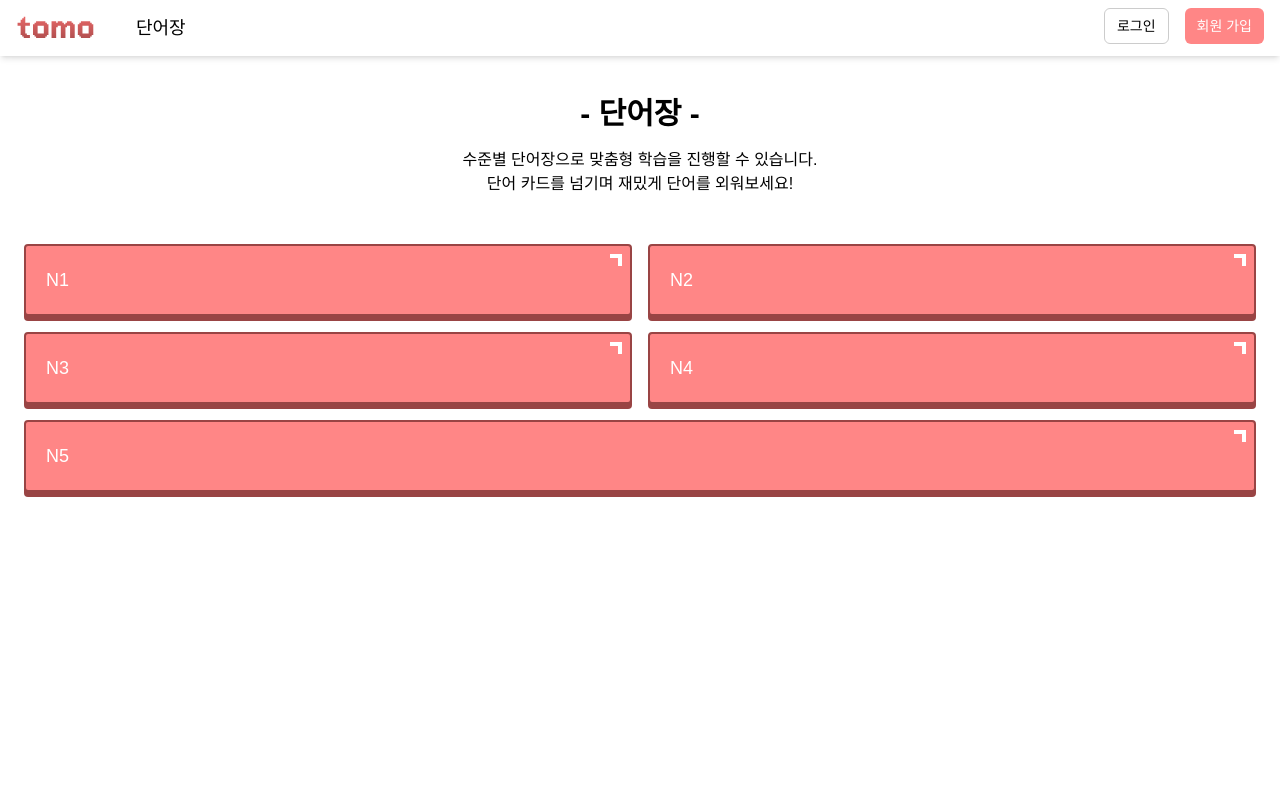
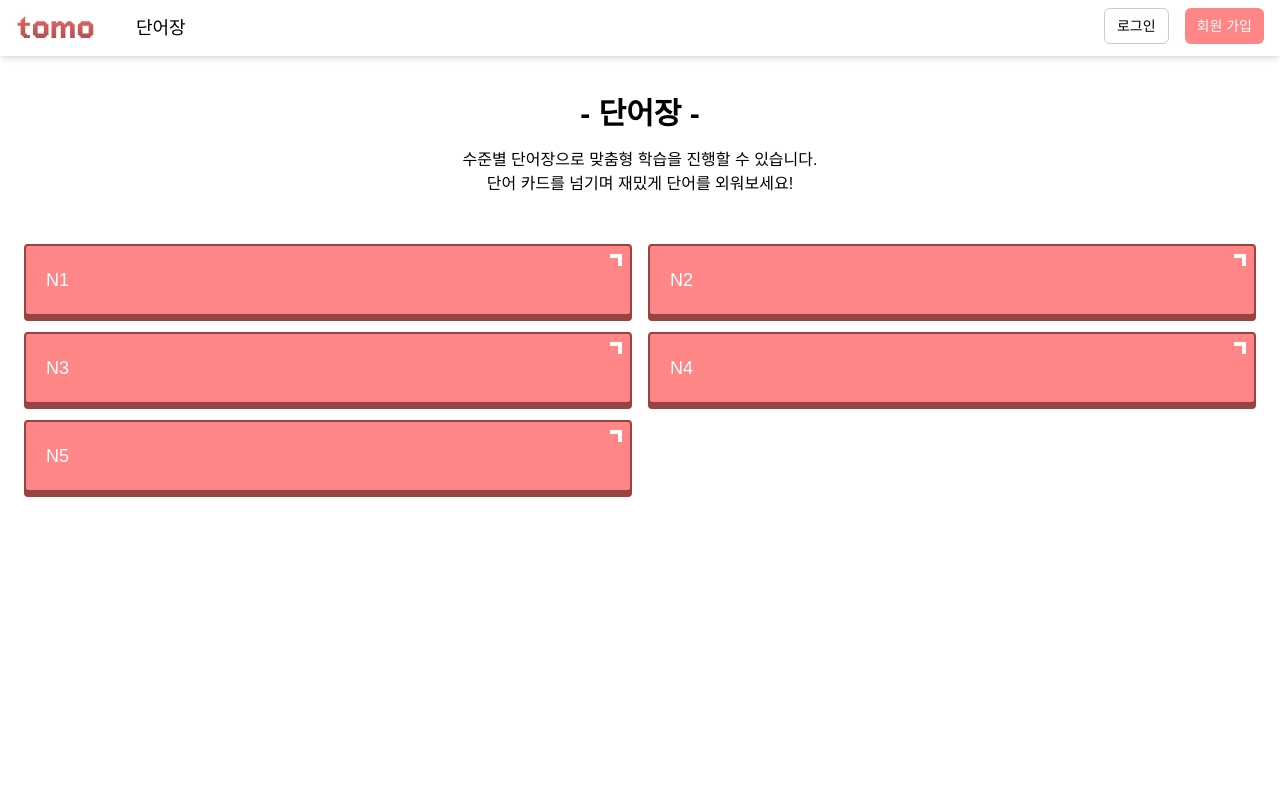
Before and after one commit to juriikim/tomo, a Next.js app: page /words in a window 1280 px wide. Shown: the top 800 px of the page. Built offline with nearby package versions, Linux system fonts and the light colour scheme; a web font is replaced by a local one.

Commit message:
Feat: 단어 레벨 별 페이지 추가 - 링크 추가

```diff
--- /dev/null
+++ b/src/app/words/[level]/page.tsx
@@ -0,0 +1,11 @@
+type WordsByLevelPageProps = {
+  params: Promise<{ level: string }>
+}
+
+export default async function WordsByLevelPage({
+  params,
+}: WordsByLevelPageProps) {
+  const level = (await params).level
+  console.log(level)
+  return <div></div>
+}
--- a/src/app/words/page.tsx
+++ b/src/app/words/page.tsx
@@ -1,8 +1,9 @@
 import PageLayout from '@/components/layout/pageLayout'
 import TypographyH2 from '@/components/layout/typographyH2'
+import { levels } from '@/constants/words'
+import Link from 'next/link'
 
 export default function WordsPage() {
-  const wordsBooks = ['N1', 'N2', 'N3', 'N4', 'N5']
   return (
     <PageLayout>
       <TypographyH2>- 단어장 -</TypographyH2>
@@ -13,12 +14,14 @@ export default function WordsPage() {
         단어 카드를 넘기며 재밌게 단어를 외워보세요!
       </p>
       <ul className="my-10 grid grid-rows-3 sm:grid-cols-2">
-        {wordsBooks.map((book, index) => (
-          <li
-            key={index}
-            className={`relative m-2 cursor-pointer rounded border-2 border-muted-foreground bg-primary-foreground p-4 text-lg text-primary shadow-drop shadow-muted-foreground transition-all before:absolute before:right-2 before:top-2 before:h-3 before:w-3 before:bg-white after:absolute after:right-3 after:top-3 after:h-3 after:w-3 after:bg-primary-foreground hover:translate-y-2 hover:shadow-none sm:p-5 ${index === 4 && 'sm:col-start-1 sm:col-end-3'}`}
-          >
-            {book}
+        {levels.map((level, index) => (
+          <li key={index}>
+            <Link
+              className={`relative m-2 block cursor-pointer rounded border-2 border-muted-foreground bg-primary-foreground p-4 text-lg text-primary shadow-drop shadow-muted-foreground transition-all before:absolute before:right-2 before:top-2 before:h-3 before:w-3 before:bg-white after:absolute after:right-3 after:top-3 after:h-3 after:w-3 after:bg-primary-foreground hover:translate-y-2 hover:shadow-none sm:p-5 ${index === 4 && 'sm:col-start-1 sm:col-end-3'}`}
+              href={`/words/${level}`}
+            >
+              {level}
+            </Link>
           </li>
         ))}
       </ul>
--- /dev/null
+++ b/src/constants/words.ts
@@ -0,0 +1 @@
+export const levels = ['N1', 'N2', 'N3', 'N4', 'N5']
```
